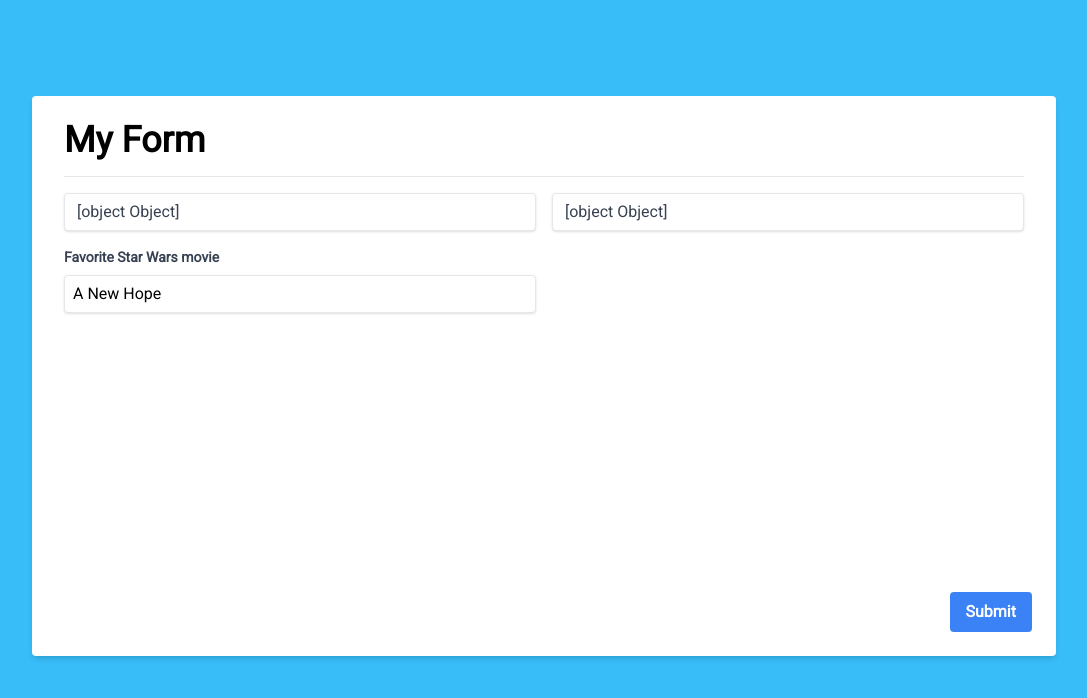
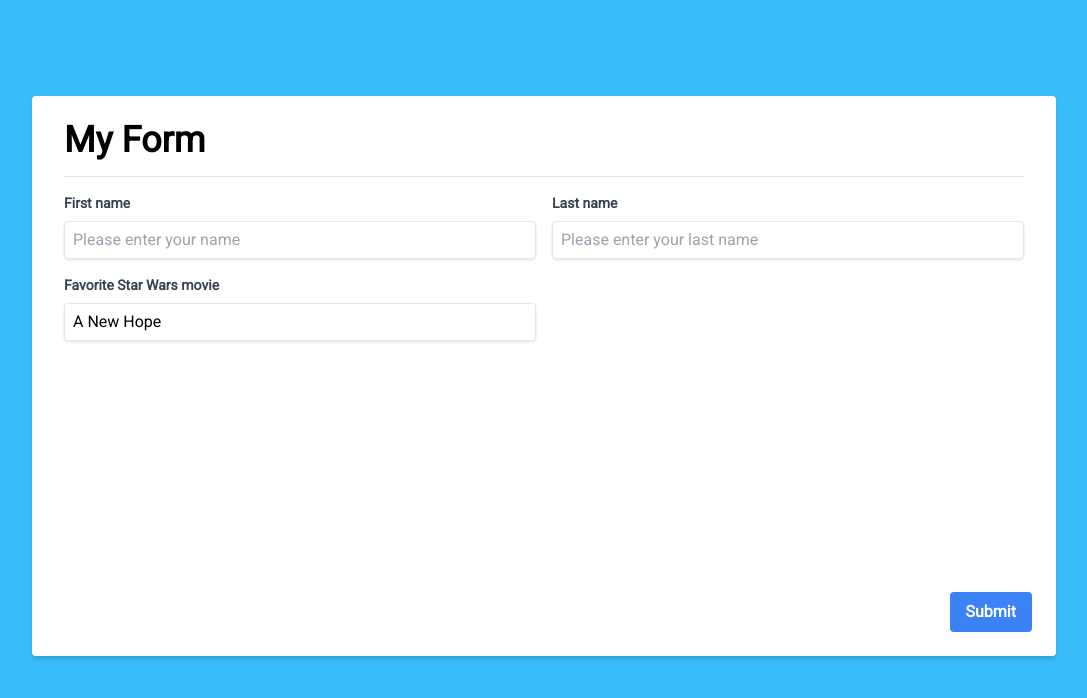
Before and after one commit to asoltani927/nextjs-graphql-sample, a Next.js app: page / in a window 1280 px wide. Shown: the top 698 px of the page, without its empty margins (96-1183 px from the left). Built offline with nearby package versions, Linux system fonts and the light colour scheme.

Commit message:
add error handling in input

```diff
--- a/components/UI/Input/BaseInput.tsx
+++ b/components/UI/Input/BaseInput.tsx
@@ -1,13 +1,55 @@
-import { Field } from "formik";
+import { Field, getIn } from "formik";
 import { InputComponentProps } from "./types";
+import { useId } from "react";
+import { ErrorMessage } from "formik";
 
 export default function BaseInput({
     type,
-    placeholder
+    placeholder,
+    label,
+    name,
 }: InputComponentProps) {
-    return (<Field
-        className="shadow appearance-none border rounded w-full py-2 px-3 text-gray-700 leading-tight focus:outline-none focus:shadow-outline"
-        type={type}
-        placeholder={placeholder}
-        />)
+    function getStyles(errors: any, fieldName: any) {
+        if (getIn(errors, fieldName)) {
+            return {
+                border: '1px solid red'
+            }
+        }
+    }
+
+    const CustomInput = ({ field, form: { errors } }: any) => {
+        return <input
+                className="shadow appearance-none border rounded w-full p-2 px-3text-gray-700 leading-tight focus:outline-none focus:shadow-outline"
+                {...field}
+                id={uniqId}
+                type={type}
+                placeholder={placeholder}
+                style={getStyles(errors, field.name)} />
+    }
+    // generating a unique id for label and input. so when user click in label, the focus will be enabled on input
+    const uniqId = useId();
+    return (
+        <>
+            <div>
+                {label && (
+                    <label
+                        htmlFor={uniqId}
+                        className="block text-gray-700 text-sm font-bold mb-2"
+                    >
+                        {label}
+                    </label>
+                )}
+                <Field
+                    name={name}
+                    component={CustomInput}
+                />
+
+            </div>
+            <ErrorMessage name={name}>
+                {
+                    msg => <span className="text-xs text-[#dc4c64] animate-[fade-in_0.3s_both] mt-4">{msg}</span>
+                }
+            </ErrorMessage>
+        </>
+    );
 }
--- a/components/UI/Select/SelectInput.tsx
+++ b/components/UI/Select/SelectInput.tsx
@@ -2,7 +2,9 @@ import { useEffect, useId } from "react";
 import { SelectPropsWeb } from "./types";
 import { Field } from "formik";
 
-export default function SelectInput({ label, placeholder, name, options }: SelectPropsWeb) {
+export default function SelectInput({ label, name, options }: SelectPropsWeb) {
+  // TODO: adding validation errors styles
+
   // generating a unique id for label and input. so when user click in label, the focus will be enabled on input
   const uniqId = useId();
 
@@ -33,9 +35,6 @@ export default function SelectInput({ label, placeholder, name, options }: Selec
         className="block appearance-none shadow border rounded w-full p-2 px-3text-gray-700 leading-tight focus:outline-none focus:shadow-outline bg-white"
       >
         {
-          placeholder && <option selected disabled>{placeholder}</option>
-        }
-        {
           options && <OptionsComponent />
         }
       </Field>
```
